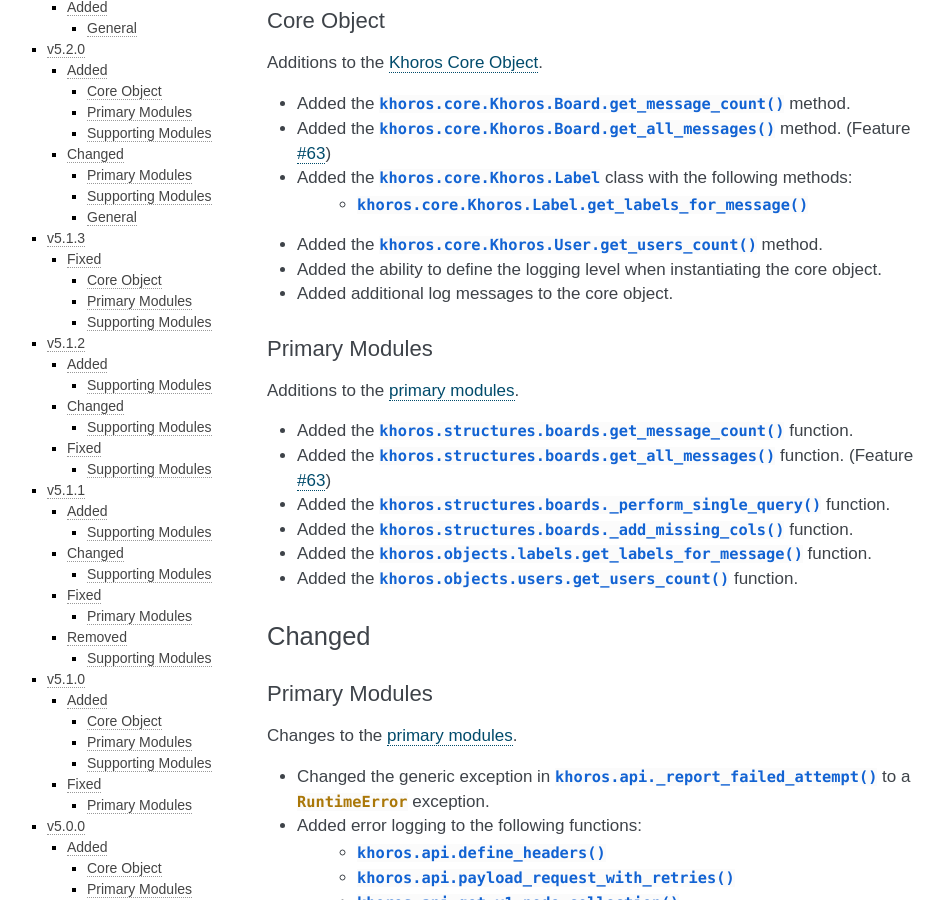
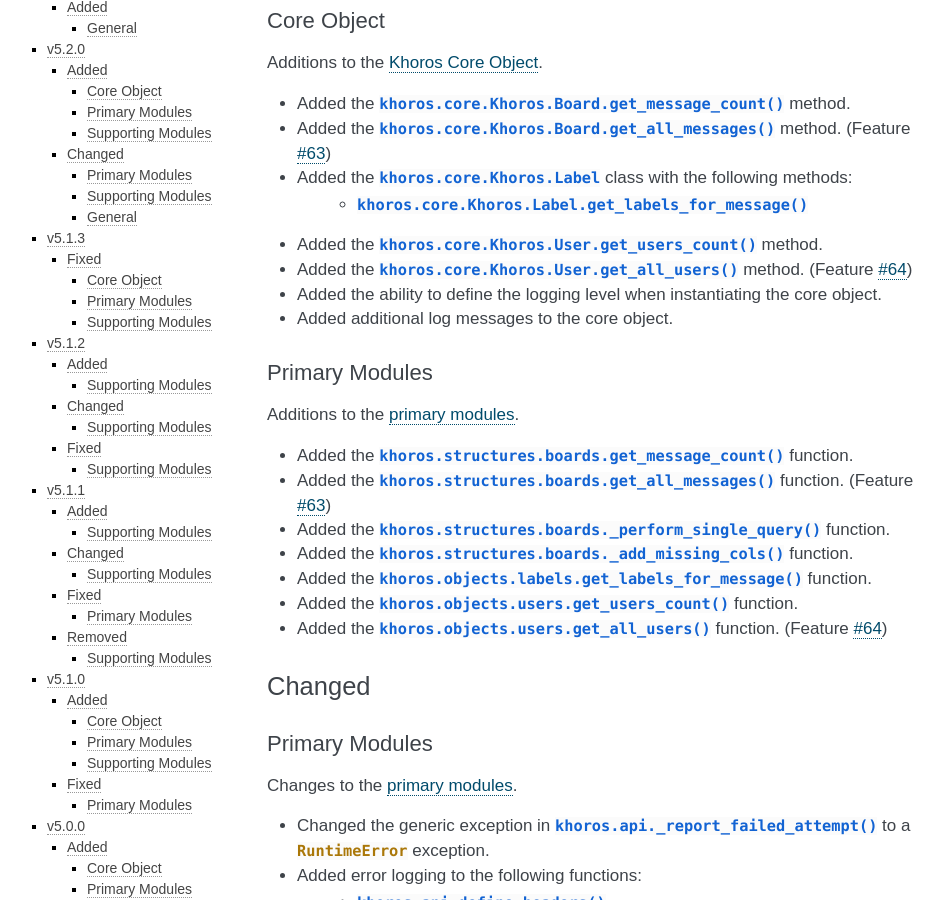
Before and after one commit to jeffshurtliff/khoros, a Sphinx documentation site: the page built from docs/changelog.rst, in a window 1280 px wide and 900 px high, scrolled down 328 px. Shown: the whole window, without its empty margins (153-1097 px from the left). Built offline with Sphinx 7.4.7, drawn with Linux system fonts in a browser that asks for light colours.

Commit message:
Added the get_all_users() method/function to the changelog for Issue #64

```diff
--- a/docs/changelog.rst
+++ b/docs/changelog.rst
@@ -21,6 +21,8 @@
 * Added the :py:class:`khoros.core.Khoros.Label` class with the following methods:
     * :py:meth:`khoros.core.Khoros.Label.get_labels_for_message`
 * Added the :py:meth:`khoros.core.Khoros.User.get_users_count` method.
+* Added the :py:meth:`khoros.core.Khoros.User.get_all_users` method.
+  (Feature `#64 <https://github.com/jeffshurtliff/khoros/issues/64>`_)
 * Added the ability to define the logging level when instantiating the core object.
 * Added additional log messages to the core object.
 
@@ -35,6 +37,8 @@
 * Added the :py:func:`khoros.structures.boards._add_missing_cols` function.
 * Added the :py:func:`khoros.objects.labels.get_labels_for_message` function.
 * Added the :py:func:`khoros.objects.users.get_users_count` function.
+* Added the :py:func:`khoros.objects.users.get_all_users` function.
+  (Feature `#64 <https://github.com/jeffshurtliff/khoros/issues/64>`_)
 
 Changed
 =======
```
